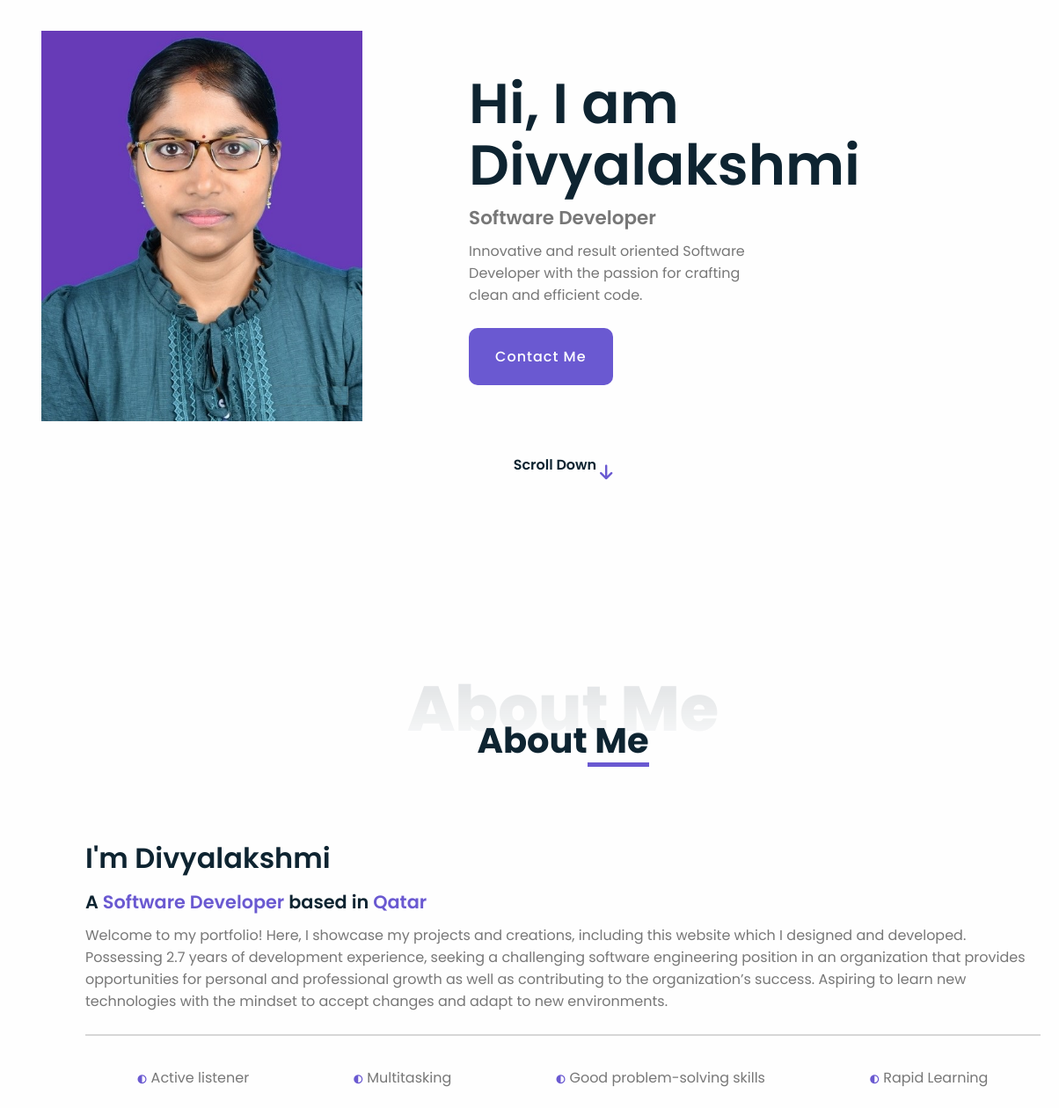
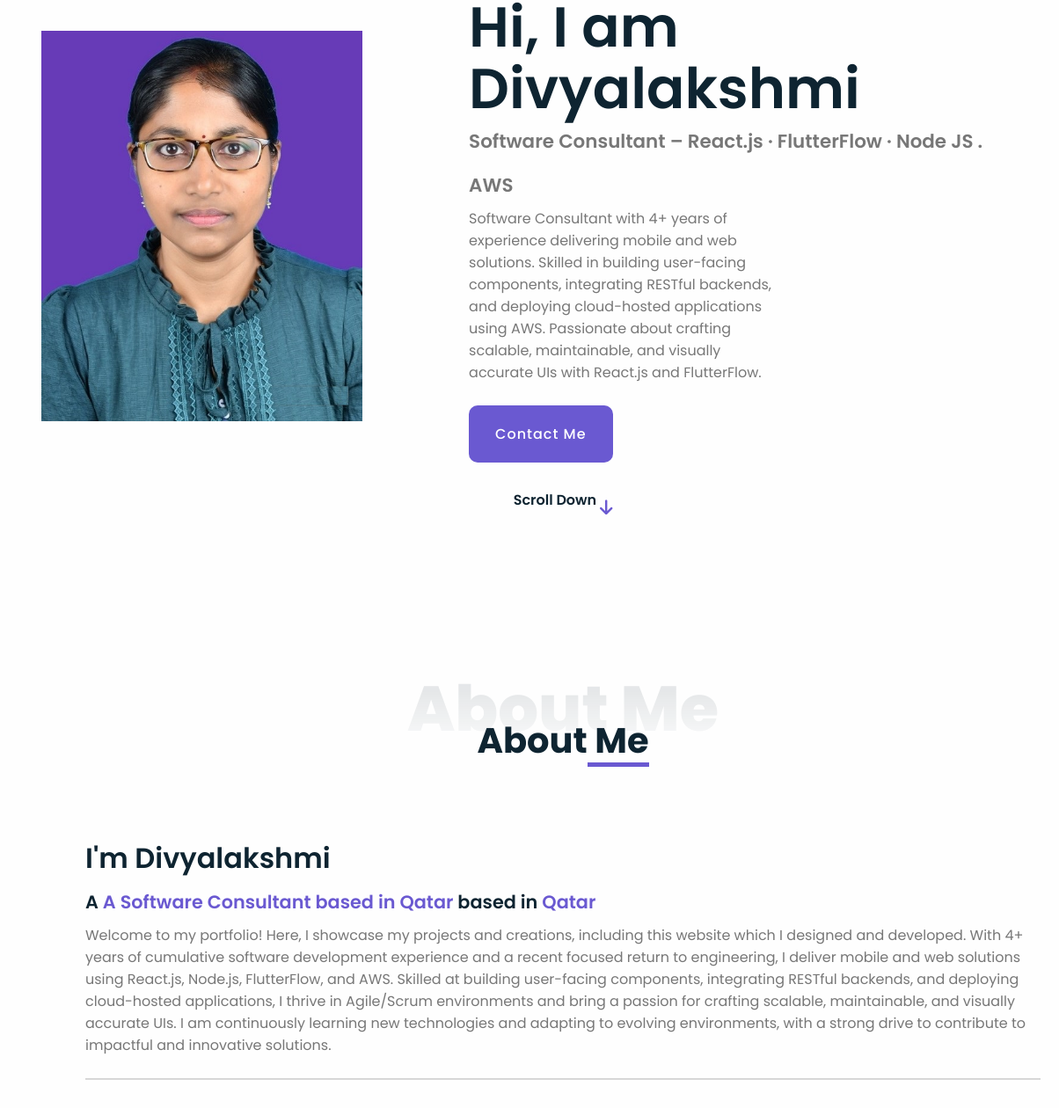
Before and after one commit to DivyaNatchi/divyalakshmi-portfolio, a website: page index.html in a window 1280 px wide. Shown: the part 144-1404 px from the top of the page at 88% size, 0-1204 px from the left. Drawn offline with nearby package versions, Linux system fonts and the light colour scheme.

Commit message:
fetal: intro section and resume updated

```diff
--- a/assets/scss/pages/_home.scss
+++ b/assets/scss/pages/_home.scss
@@ -68,7 +68,7 @@
 
       p {
         color: var(--third-color);
-        max-width: 350px;
+        max-width: 500px;
         font-size: var(--normal-font-size);
       }
 
--- a/index.html
+++ b/index.html
@@ -78,10 +78,14 @@
         </div>
         <div class="info" role="region" aria-label="Introduction">
           <h2>Hi, I am Divyalakshmi</h2>
-          <h3>Software Developer</h3>
+          <h3>Software Consultant – React.js · FlutterFlow · Node JS . AWS</h3>
           <p>
-            Innovative and result oriented Software Developer with the passion
-            for crafting clean and efficient code.
+            Software Consultant with 4+ years of experience delivering mobile
+            and web solutions. Skilled in building user-facing components,
+            integrating RESTful backends, and deploying cloud-hosted
+            applications using AWS. Passionate about crafting scalable,
+            maintainable, and visually accurate UIs with React.js and
+            FlutterFlow.
           </p>
           <a href="#contact" class="btn">Contact Me</a>
         </div>
@@ -135,18 +139,22 @@
             <div class="description">
               <h3>I'm Divyalakshmi</h3>
               <h4>
-                A <span>Software Developer</span> based in
+                A <span>A Software Consultant based in Qatar</span> based in
                 <span>Qatar</span>
               </h4>
               <p>
                 Welcome to my portfolio! Here, I showcase my projects and
                 creations, including this website which I designed and
-                developed. Possessing 2.7 years of development experience,
-                seeking a challenging software engineering position in an
-                organization that provides opportunities for personal and
-                professional growth as well as contributing to the
-                organization’s success. Aspiring to learn new technologies with
-                the mindset to accept changes and adapt to new environments.
+                developed. With 4+ years of cumulative software development
+                experience and a recent focused return to engineering, I deliver
+                mobile and web solutions using React.js, Node.js, FlutterFlow,
+                and AWS. Skilled at building user-facing components, integrating
+                RESTful backends, and deploying cloud-hosted applications, I
+                thrive in Agile/Scrum environments and bring a passion for
+                crafting scalable, maintainable, and visually accurate UIs. I am
+                continuously learning new technologies and adapting to evolving
+                environments, with a strong drive to contribute to impactful and
+                innovative solutions.
               </p>
             </div>
             <div>
@@ -168,7 +176,7 @@
             </div>
             <div class="download-cv">
               <a
-                href="./assets/cv/DivyaResume - 2024.pdf"
+                href="./assets/cv/DivyaResume.pdf"
                 target="_blank"
                 class="btn"
                 role="link"
@@ -257,7 +265,7 @@
                 </li>
                 <li class="bar">
                   <div class="info">
-                    <span>SASS</span>
+                    <span>SCSS</span>
                     <span>75%</span>
                   </div>
                   <div class="line sass"></div>
```
Also changed, not shown: assets/scss/main.scss (+9 -9 lines), package.json (added, +19 -0 lines), 3 other files.
